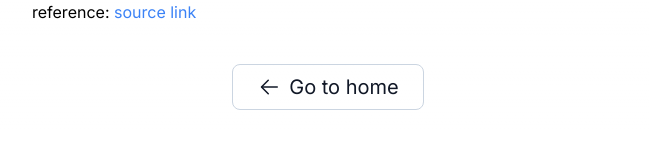
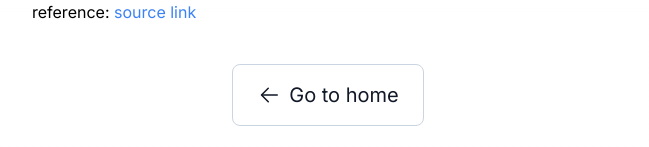
Before and after one commit to bybogdan/flipit, a Next.js app: page /install in a window 1280 px wide. Shown: the part 856-1003 px from the top of the page, without its empty margins (312-961 px from the left). Built offline with nearby package versions, Linux system fonts and the light colour scheme.

Commit message:
Fix install link

```diff
--- a/app/settings/page.tsx
+++ b/app/settings/page.tsx
@@ -1,5 +1,7 @@
 import { DefaultCurrency } from '@/components/defaultCurrency'
+import { InstallIcon } from '@/components/icons'
 import { LinkToHome } from '@/components/linkToHome'
+import Link from 'next/link'
 
 export default async function Settings() {
   return (
@@ -8,6 +10,11 @@ export default async function Settings() {
         Set default currency
       </h3>
       <DefaultCurrency />
+      <div className="mt-10 flex justify-center py-4 px-6 rounded-lg border border-slate-300 dark:border-slate-600 cursor-pointer">
+        <Link href={`/install`} className="flex gap-2">
+          <InstallIcon /> How to install
+        </Link>
+      </div>
       <LinkToHome />
     </div>
   )
--- a/components/converter.tsx
+++ b/components/converter.tsx
@@ -48,10 +48,7 @@ export const Converter = ({ options }: { options: CurrencyOption[] }) => {
 
   return (
     <div className="w-full flex flex-col items-end">
-      <div className="w-full flex items-center justify-between">
-        <Link href={`/install`} className="flex gap-2">
-          <InstallIcon /> How to install
-        </Link>
+      <div className="w-full flex items-center flex-row-reverse">
         <Link href={`/settings?c=${defaultCurrency.current}`}>
           <SettingIcon />
         </Link>
--- a/components/defaultCurrency.tsx
+++ b/components/defaultCurrency.tsx
@@ -2,7 +2,7 @@
 
 import { Label } from '@/components/ui/label'
 import { Switch } from '@/components/ui/switch'
-import { LC_CURRENCY, cn } from '@/lib/utils'
+import { LC_CURRENCY } from '@/lib/utils'
 import { useEffect, useState } from 'react'
 import { useSearchParams, useRouter } from 'next/navigation'
 
--- a/components/linkToHome.tsx
+++ b/components/linkToHome.tsx
@@ -2,7 +2,7 @@ import Link from 'next/link'
 import { BackIcon } from './icons'
 
 export const LinkToHome = () => (
-  <div className="mt-10 flex justify-center py-2 px-6 rounded-lg border border-slate-300 dark:border-slate-600">
+  <div className="mt-10 flex justify-center py-4 px-6 rounded-lg border border-slate-300 dark:border-slate-600 cursor-pointer">
     <Link
       href="/"
       className="flex text-gray-900 text-xl dark:text-white gap-2 items-center"
```
